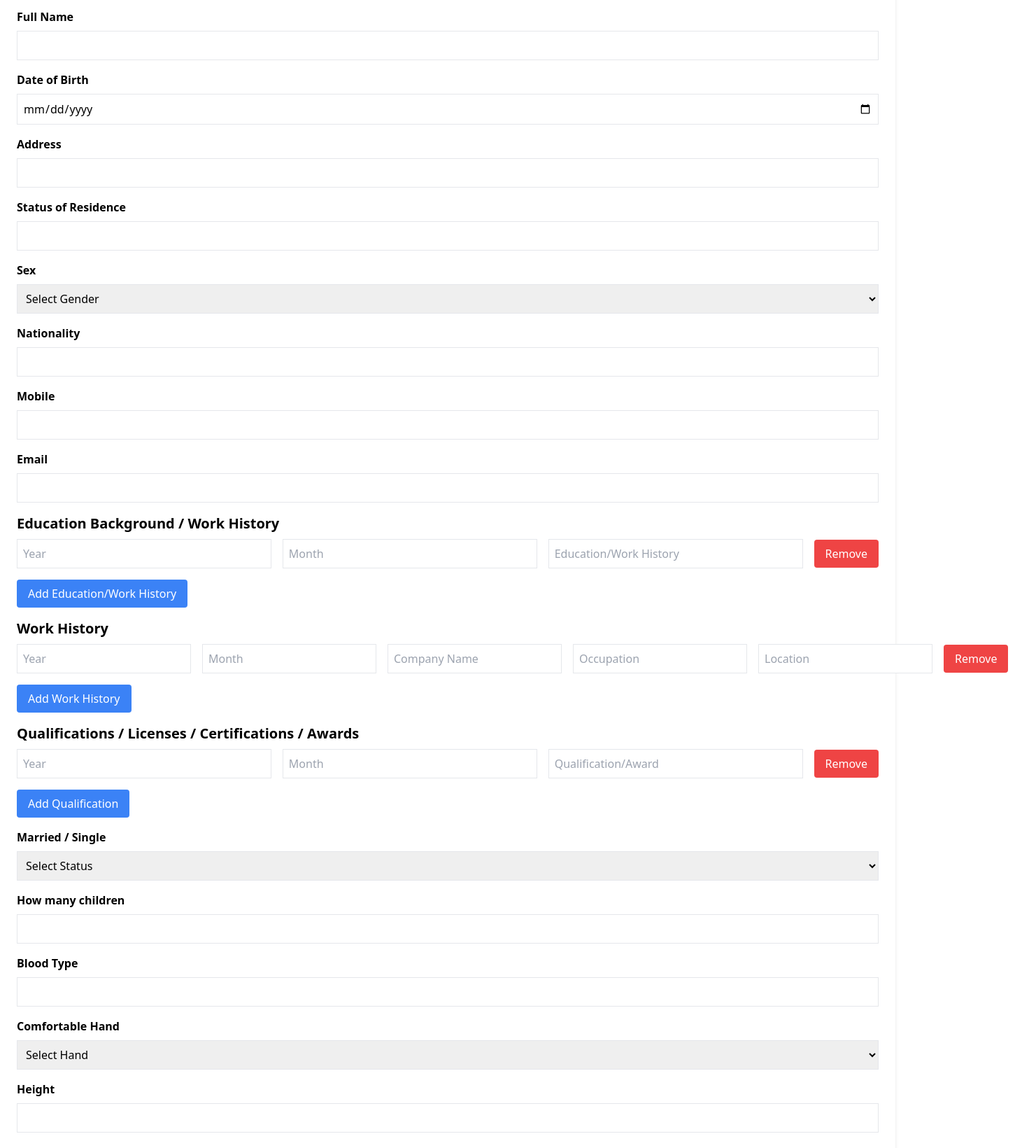
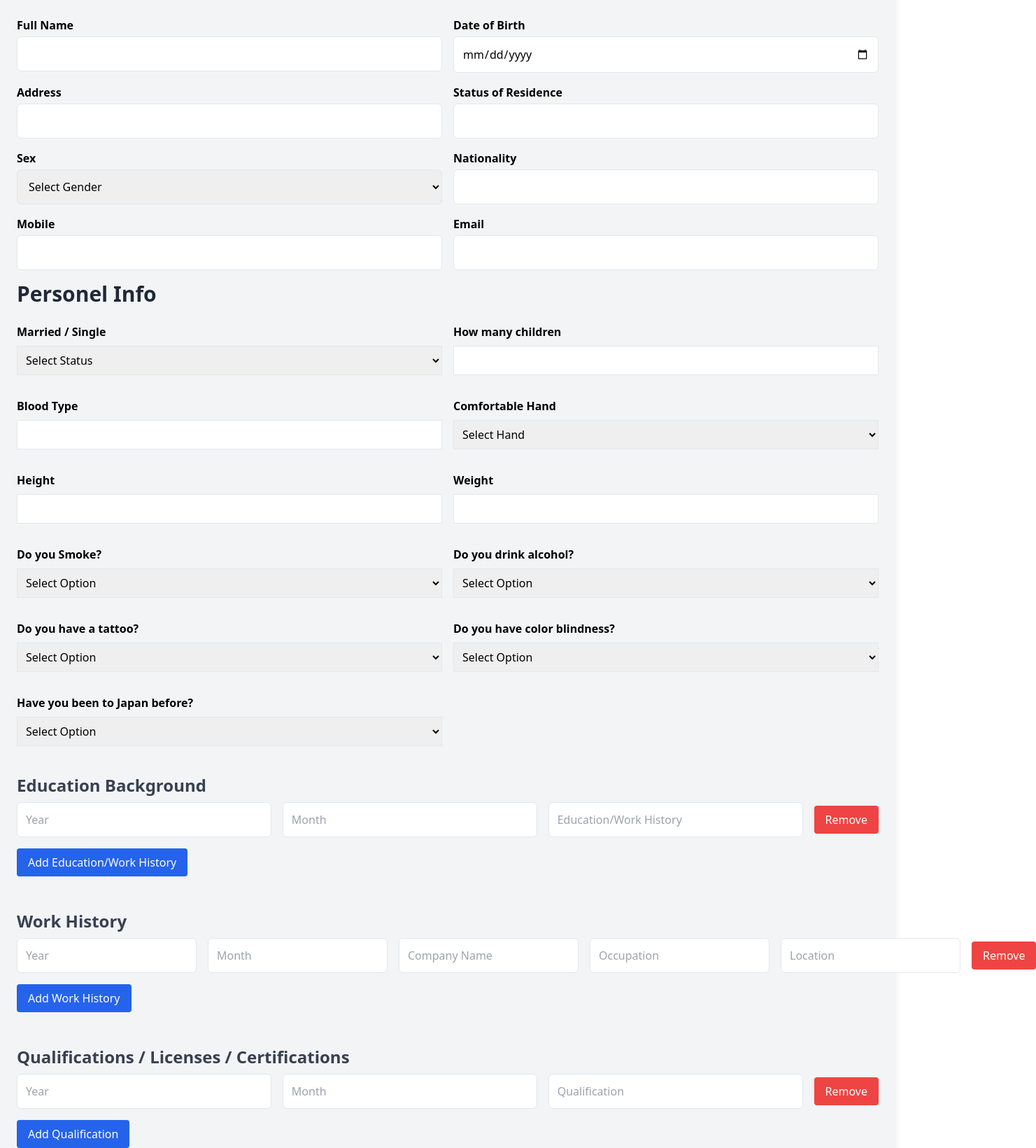
Before and after one commit to Rukshan2000/devAtmo, a React (Create React App) app: page / in a window 1280 px wide. Shown: the part 60-1700 px from the top of the page at 70% size, 1481 px wide, since content can reach past the window. Built offline with nearby package versions, Linux system fonts and the light colour scheme.

Commit message:
data collecting form upgrade

```diff
--- a/src/components/dataForm.jsx
+++ b/src/components/dataForm.jsx
@@ -1,6 +1,5 @@
 import React, { useState } from 'react';
 import { useNavigate } from 'react-router-dom';
-
 
 function DataForm({ onSubmit }) {
     const [formState, setFormState] = useState({
@@ -37,26 +36,24 @@ function DataForm({ onSubmit }) {
         qualificationWorking: null
     });
 
-    // General change handler for input fields
-    const navigate = useNavigate(); // Initialize the useNavigate hook
+    const navigate = useNavigate();
 
     const handleChange = (e) => {
         const { name, value } = e.target;
-        setFormState({ ...formState, [name]: value }); // Use setFormState instead of setFormData
+        setFormState({ ...formState, [name]: value });
     };
 
     const handleSubmit = (e) => {
         e.preventDefault();
-        onSubmit(formState); // Change formData to formState
+        onSubmit(formState);
         navigate('/display');
     };
-    // File input handler
+
     const handleFileChange = (e) => {
         const { name, files } = e.target;
         setFormState({ ...formState, [name]: files[0] });
     };
 
-    // For dynamic fields like Education, Work History, and Qualifications
     const handleDynamicChange = (index, field, e) => {
         const { name, value } = e.target;
         const updatedList = [...formState[field]];
@@ -64,7 +61,6 @@ function DataForm({ onSubmit }) {
         setFormState({ ...formState, [field]: updatedList });
     };
 
-    // Add new row to dynamic lists
     const addRow = (field) => {
         const newRow = field === 'education' ? { year: '', month: '', background: '' }
             : field === 'workHistory' ? { year: '', month: '', companyName: '', occupation: '', location: '' }
@@ -73,104 +69,61 @@ function DataForm({ onSubmit }) {
         setFormState({ ...formState, [field]: [...formState[field], newRow] });
     };
 
-    // Remove a row from dynamic lists
     const removeRow = (index, field) => {
         const updatedList = [...formState[field]];
         updatedList.splice(index, 1);
         setFormState({ ...formState, [field]: updatedList });
     };
 
-
-
     return (
-        <form onSubmit={handleSubmit} className="p-6 bg-white rounded shadow-md">
-            <h2 className="mb-4 text-2xl font-bold">Data Form</h2>
+        <form onSubmit={handleSubmit} className="p-6 bg-gray-100 rounded-lg shadow-lg">
+            <h2 className="mb-6 text-3xl font-bold text-gray-800">General Info</h2>
 
             {/* General Info */}
-<div className="mb-4">
-    <label className="block mb-2 font-bold">Full Name</label>
-    <input type="text" name="fullName" value={formState.fullName} onChange={handleChange} className="w-full p-2 border" />
+            <div className="grid grid-cols-1 gap-4 mb-4 md:grid-cols-2">
+                <div>
+                    <label className="block mb-1 font-semibold">Full Name</label>
+                    <input type="text" name="fullName" value={formState.fullName} onChange={handleChange} className="w-full p-3 border rounded-md" />
                 </div>
-
-<div className="mb-4">
-    <label className="block mb-2 font-bold">Date of Birth</label>
-    <input type="date" name="dateOfBirth" value={formState.dateOfBirth} onChange={handleChange} className="w-full p-2 border" />
+                <div>
+                    <label className="block mb-1 font-semibold">Date of Birth</label>
+                    <input type="date" name="dateOfBirth" value={formState.dateOfBirth} onChange={handleChange} className="w-full p-3 border rounded-md" />
                 </div>
-
-<div className="mb-4">
-    <label className="block mb-2 font-bold">Address</label>
-    <input type="text" name="address" value={formState.address} onChange={handleChange} className="w-full p-2 border" />
+                <div>
+                    <label className="block mb-1 font-semibold">Address</label>
+                    <input type="text" name="address" value={formState.address} onChange={handleChange} className="w-full p-3 border rounded-md" />
                 </div>
-
-<div className="mb-4">
-    <label className="block mb-2 font-bold">Status of Residence</label>
-    <input type="text" name="statusOfResidence" value={formState.statusOfResidence} onChange={handleChange} className="w-full p-2 border" />
+                <div>
+                    <label className="block mb-1 font-semibold">Status of Residence</label>
+                    <input type="text" name="statusOfResidence" value={formState.statusOfResidence} onChange={handleChange} className="w-full p-3 border rounded-md" />
                 </div>
-
-<div className="mb-4">
-    <label className="block mb-2 font-bold">Sex</label>
-    <select name="sex" value={formState.sex} onChange={handleChange} className="w-full p-2 border">
+                <div>
+                    <label className="block mb-1 font-semibold">Sex</label>
+                    <select name="sex" value={formState.sex} onChange={handleChange} className="w-full p-3 border rounded-md">
                         <option value="">Select Gender</option>
                         <option value="Male">Male</option>
                         <option value="Female">Female</option>
                         <option value="Other">Other</option>
                     </select>
                 </div>
-
-<div className="mb-4">
-    <label className="block mb-2 font-bold">Nationality</label>
-    <input type="text" name="nationality" value={formState.nationality} onChange={handleChange} className="w-full p-2 border" />
+                <div>
+                    <label className="block mb-1 font-semibold">Nationality</label>
+                    <input type="text" name="nationality" value={formState.nationality} onChange={handleChange} className="w-full p-3 border rounded-md" />
+                </div>
+                <div>
+                    <label className="block mb-1 font-semibold">Mobile</label>
+                    <input type="text" name="mobile" value={formState.mobile} onChange={handleChange} className="w-full p-3 border rounded-md" />
+                </div>
+                <div>
+                    <label className="block mb-1 font-semibold">Email</label>
+                    <input type="email" name="email" value={formState.email} onChange={handleChange} className="w-full p-3 border rounded-md" />
+                </div>
             </div>
 
-<div className="mb-4">
-    <label className="block mb-2 font-bold">Mobile</label>
-    <input type="text" name="mobile" value={formState.mobile} onChange={handleChange} className="w-full p-2 border" />
-</div>
-
-<div className="mb-4">
-    <label className="block mb-2 font-bold">Email</label>
-    <input type="email" name="email" value={formState.email} onChange={handleChange} className="w-full p-2 border" />
-</div>
+            <h2 className="mb-6 text-3xl font-bold text-gray-800">Personel Info</h2>
 
 
-{/* Education Section */}
-<h3 className="mb-2 text-xl font-bold">Education Background / Work History</h3>
-{formState.education.map((item, index) => (
-    <div key={index} className="flex flex-col gap-4 mb-4 lg:flex-row lg:gap-4">
-        <input type="text" name="year" placeholder="Year" value={item.year} onChange={(e) => handleDynamicChange(index, 'education', e)} className="flex-1 p-2 border" />
-        <input type="text" name="month" placeholder="Month" value={item.month} onChange={(e) => handleDynamicChange(index, 'education', e)} className="flex-1 p-2 border" />
-        <input type="text" name="background" placeholder="Education/Work History" value={item.background} onChange={(e) => handleDynamicChange(index, 'education', e)} className="flex-1 p-2 border" />
-        <button type="button" onClick={() => removeRow(index, 'education')} className="px-4 py-2 text-white bg-red-500 rounded lg:self-center">Remove</button>
-    </div>
-))}
-<button type="button" onClick={() => addRow('education')} className="px-4 py-2 mb-4 text-white bg-blue-500 rounded">Add Education/Work History</button>
-
-{/* Work History Section */}
-<h3 className="mb-2 text-xl font-bold">Work History</h3>
-{formState.workHistory.map((item, index) => (
-    <div key={index} className="flex flex-col gap-4 mb-4 lg:flex-row lg:gap-4">
-        <input type="text" name="year" placeholder="Year" value={item.year} onChange={(e) => handleDynamicChange(index, 'workHistory', e)} className="flex-1 p-2 border" />
-        <input type="text" name="month" placeholder="Month" value={item.month} onChange={(e) => handleDynamicChange(index, 'workHistory', e)} className="flex-1 p-2 border" />
-        <input type="text" name="companyName" placeholder="Company Name" value={item.companyName} onChange={(e) => handleDynamicChange(index, 'workHistory', e)} className="flex-1 p-2 border" />
-        <input type="text" name="occupation" placeholder="Occupation" value={item.occupation} onChange={(e) => handleDynamicChange(index, 'workHistory', e)} className="flex-1 p-2 border" />
-        <input type="text" name="location" placeholder="Location" value={item.location} onChange={(e) => handleDynamicChange(index, 'workHistory', e)} className="flex-1 p-2 border" />
-        <button type="button" onClick={() => removeRow(index, 'workHistory')} className="px-4 py-2 text-white bg-red-500 rounded lg:self-center">Remove</button>
-    </div>
-))}
-<button type="button" onClick={() => addRow('workHistory')} className="px-4 py-2 mb-4 text-white bg-blue-500 rounded">Add Work History</button>
-
-{/* Qualifications Section */}
-<h3 className="mb-2 text-xl font-bold">Qualifications / Licenses / Certifications / Awards</h3>
-{formState.qualifications.map((item, index) => (
-    <div key={index} className="flex flex-col gap-4 mb-4 lg:flex-row lg:gap-4">
-        <input type="text" name="year" placeholder="Year" value={item.year} onChange={(e) => handleDynamicChange(index, 'qualifications', e)} className="flex-1 p-2 border" />
-        <input type="text" name="month" placeholder="Month" value={item.month} onChange={(e) => handleDynamicChange(index, 'qualifications', e)} className="flex-1 p-2 border" />
-        <input type="text" name="qualification" placeholder="Qualification/Award" value={item.qualification} onChange={(e) => handleDynamicChange(index, 'qualifications', e)} className="flex-1 p-2 border" />
-        <button type="button" onClick={() => removeRow(index, 'qualifications')} className="px-4 py-2 text-white bg-red-500 rounded lg:self-center">Remove</button>
-    </div>
-))}
-<button type="button" onClick={() => addRow('qualifications')} className="px-4 py-2 mb-4 text-white bg-blue-500 rounded">Add Qualification</button>
-
+            <div className="grid grid-cols-1 gap-4 mb-4 md:grid-cols-2">
 
             <div className="mb-4">
     <label className="block mb-2 font-bold">Married / Single</label>
@@ -255,8 +208,52 @@ function DataForm({ onSubmit }) {
         <option value="No">No</option>
     </select>
 </div>
+</div>
 
-{/* File Upload Fields */}
+
+
+            {/* Section Headers */}
+            <h3 className="mt-6 mb-2 text-2xl font-bold text-gray-700">Education Background</h3>
+            {formState.education.map((item, index) => (
+                <div key={index} className="flex flex-col gap-4 mb-4 lg:flex-row lg:gap-4">
+                    <input type="text" name="year" placeholder="Year" value={item.year} onChange={(e) => handleDynamicChange(index, 'education', e)} className="flex-1 p-3 border rounded-md" />
+                    <input type="text" name="month" placeholder="Month" value={item.month} onChange={(e) => handleDynamicChange(index, 'education', e)} className="flex-1 p-3 border rounded-md" />
+                    <input type="text" name="background" placeholder="Education/Work History" value={item.background} onChange={(e) => handleDynamicChange(index, 'education', e)} className="flex-1 p-3 border rounded-md" />
+                    <button type="button" onClick={() => removeRow(index, 'education')} className="self-center px-4 py-2 text-white bg-red-500 rounded">Remove</button>
+                </div>
+            ))}
+            <button type="button" onClick={() => addRow('education')} className="px-4 py-2 mb-6 text-white bg-blue-600 rounded">Add Education/Work History</button>
+
+            {/* Work History Section */}
+            <h3 className="mt-6 mb-2 text-2xl font-bold text-gray-700">Work History</h3>
+            {formState.workHistory.map((item, index) => (
+                <div key={index} className="flex flex-col gap-4 mb-4 lg:flex-row lg:gap-4">
+                    <input type="text" name="year" placeholder="Year" value={item.year} onChange={(e) => handleDynamicChange(index, 'workHistory', e)} className="flex-1 p-3 border rounded-md" />
+                    <input type="text" name="month" placeholder="Month" value={item.month} onChange={(e) => handleDynamicChange(index, 'workHistory', e)} className="flex-1 p-3 border rounded-md" />
+                    <input type="text" name="companyName" placeholder="Company Name" value={item.companyName} onChange={(e) => handleDynamicChange(index, 'workHistory', e)} className="flex-1 p-3 border rounded-md" />
+                    <input type="text" name="occupation" placeholder="Occupation" value={item.occupation} onChange={(e) => handleDynamicChange(index, 'workHistory', e)} className="flex-1 p-3 border rounded-md" />
+                    <input type="text" name="location" placeholder="Location" value={item.location} onChange={(e) => handleDynamicChange(index, 'workHistory', e)} className="flex-1 p-3 border rounded-md" />
+                    <button type="button" onClick={() => removeRow(index, 'workHistory')} className="self-center px-4 py-2 text-white bg-red-500 rounded">Remove</button>
+                </div>
+            ))}
+            <button type="button" onClick={() => addRow('workHistory')} className="px-4 py-2 mb-6 text-white bg-blue-600 rounded">Add Work History</button>
+
+            {/* Qualifications Section */}
+            <h3 className="mt-6 mb-2 text-2xl font-bold text-gray-700">Qualifications / Licenses / Certifications</h3>
+            {formState.qualifications.map((item, index) => (
+                <div key={index} className="flex flex-col gap-4 mb-4 lg:flex-row lg:gap-4">
+                    <input type="text" name="year" placeholder="Year" value={item.year} onChange={(e) => handleDynamicChange(index, 'qualifications', e)} className="flex-1 p-3 border rounded-md" />
+                    <input type="text" name="month" placeholder="Month" value={item.month} onChange={(e) => handleDynamicChange(index, 'qualifications', e)} className="flex-1 p-3 border rounded-md" />
+                    <input type="text" name="qualification" placeholder="Qualification" value={item.qualification} onChange={(e) => handleDynamicChange(index, 'qualifications', e)} className="flex-1 p-3 border rounded-md" />
+                    <button type="button" onClick={() => removeRow(index, 'qualifications')} className="self-center px-4 py-2 text-white bg-red-500 rounded">Remove</button>
+                </div>
+            ))}
+            <button type="button" onClick={() => addRow('qualifications')} className="px-4 py-2 mb-6 text-white bg-blue-600 rounded">Add Qualification</button>
+
+            <h2 className="mb-6 text-3xl font-bold text-gray-800">File Uploads</h2>
+
+            <div className="grid grid-cols-1 gap-4 mb-4 md:grid-cols-3">
+
 <div className="mb-4">
     <label className="block mb-2 font-bold">Personal Photo</label>
     <input type="file" name="personalPhoto" accept="image/*" onChange={handleFileChange} className="w-full p-2 border" />
@@ -301,9 +298,10 @@ function DataForm({ onSubmit }) {
     <label className="block mb-2 font-bold">Qualification - Working</label>
     <input type="file" name="qualificationWorking" accept=".pdf,.doc,.docx" onChange={handleFileChange} className="w-full p-2 border" />
 </div>
+</div>
 
-            {/* Submit button */}
-            <button type="submit" className="px-4 py-2 text-white bg-green-500 rounded">Submit Form</button>
+            {/* Submit Button */}
+            <button type="submit" className="px-4 py-2 mt-6 text-white bg-green-600 rounded">Submit</button>
         </form>
     );
 }
--- a/src/pages/LoginPage.jsx
+++ b/src/pages/LoginPage.jsx
@@ -1,11 +1,13 @@
 // src/components/LoginPage.jsx
 import React, { useState } from 'react';
 import { useNavigate } from 'react-router-dom';
+import { FaUser, FaLock } from 'react-icons/fa'; // Import icons for username and password
 
 const LoginPage = () => {
     const [username, setUsername] = useState('');
     const [password, setPassword] = useState('');
-    const navigate = useNavigate(); // Initialize useNavigate hook
+    const [error, setError] = useState(''); // State for error message
+    const navigate = useNavigate();
 
     const handleSubmit = (e) => {
         e.preventDefault();
@@ -14,38 +16,45 @@ const LoginPage = () => {
             alert('Login Successful!');
             navigate('/dashboard'); // Redirect to the dashboard
         } else {
-            alert('Invalid username or password');
+            setError('Invalid username or password'); // Set error message
         }
     };
 
     return (
-        <div className="flex items-center justify-center h-screen bg-gradient-to-r from-blue-500 to-indigo-500">
-            <div className="p-8 bg-white rounded-lg shadow-md w-80">
-                <h2 className="mb-6 text-2xl font-bold text-center">Login</h2>
+        <div className="flex items-center justify-center min-h-screen bg-gradient-to-r from-blue-500 to-indigo-500">
+            <div className="p-8 bg-white rounded-lg shadow-md w-96">
+                <h2 className="mb-6 text-2xl font-bold text-center text-gray-800">Login</h2>
+                {error && <p className="mb-4 text-center text-red-500">{error}</p>} {/* Error message */}
                 <form onSubmit={handleSubmit}>
                     <div className="mb-4">
                         <label className="block mb-2 font-medium text-gray-700">Username</label>
+                        <div className="flex items-center border rounded-md focus-within:ring-2 focus-within:ring-blue-500">
+                            <FaUser className="p-2 text-gray-500" />
                             <input
                                 type="text"
-                            className="w-full px-4 py-2 border rounded-md focus:outline-none focus:ring-2 focus:ring-blue-500"
+                                className="w-full px-4 py-2 focus:outline-none"
                                 value={username}
                                 onChange={(e) => setUsername(e.target.value)}
                                 required
                             />
                         </div>
+                    </div>
                     <div className="mb-6">
                         <label className="block mb-2 font-medium text-gray-700">Password</label>
+                        <div className="flex items-center border rounded-md focus-within:ring-2 focus-within:ring-blue-500">
+                            <FaLock className="p-2 text-gray-500" />
                             <input
                                 type="password"
-                            className="w-full px-4 py-2 border rounded-md focus:outline-none focus:ring-2 focus:ring-blue-500"
+                                className="w-full px-4 py-2 focus:outline-none"
                                 value={password}
                                 onChange={(e) => setPassword(e.target.value)}
                                 required
                             />
                         </div>
+                    </div>
                     <button
                         type="submit"
-                        className="w-full px-4 py-2 font-bold text-white transition duration-200 bg-blue-500 rounded-md hover:bg-blue-600"
+                        className="w-full px-4 py-2 font-bold text-white transition duration-200 bg-blue-600 rounded-md hover:bg-blue-700 focus:outline-none"
                     >
                         Login
                     </button>
```
Lines whose indentation alone changed are shown as unchanged.
